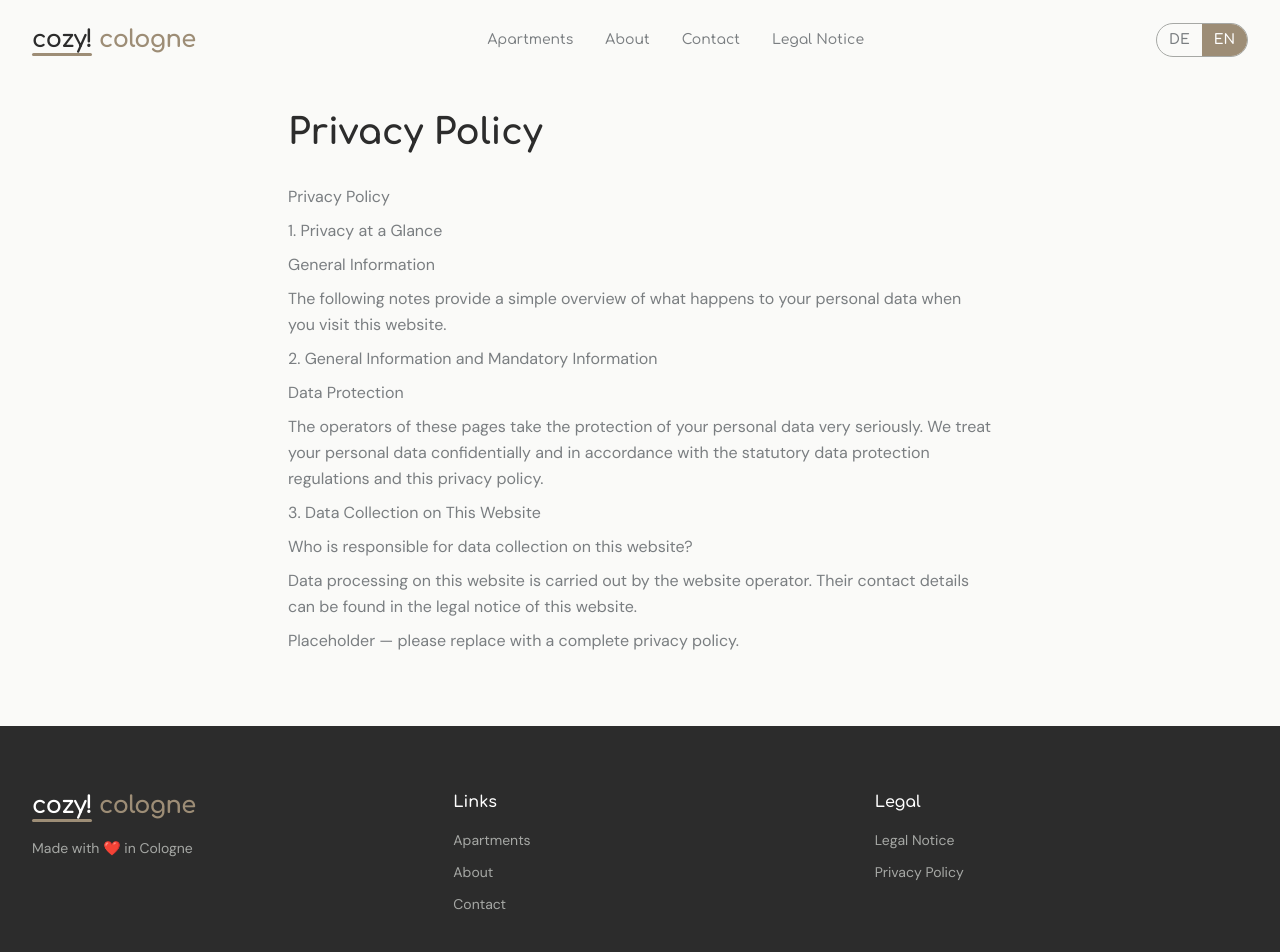
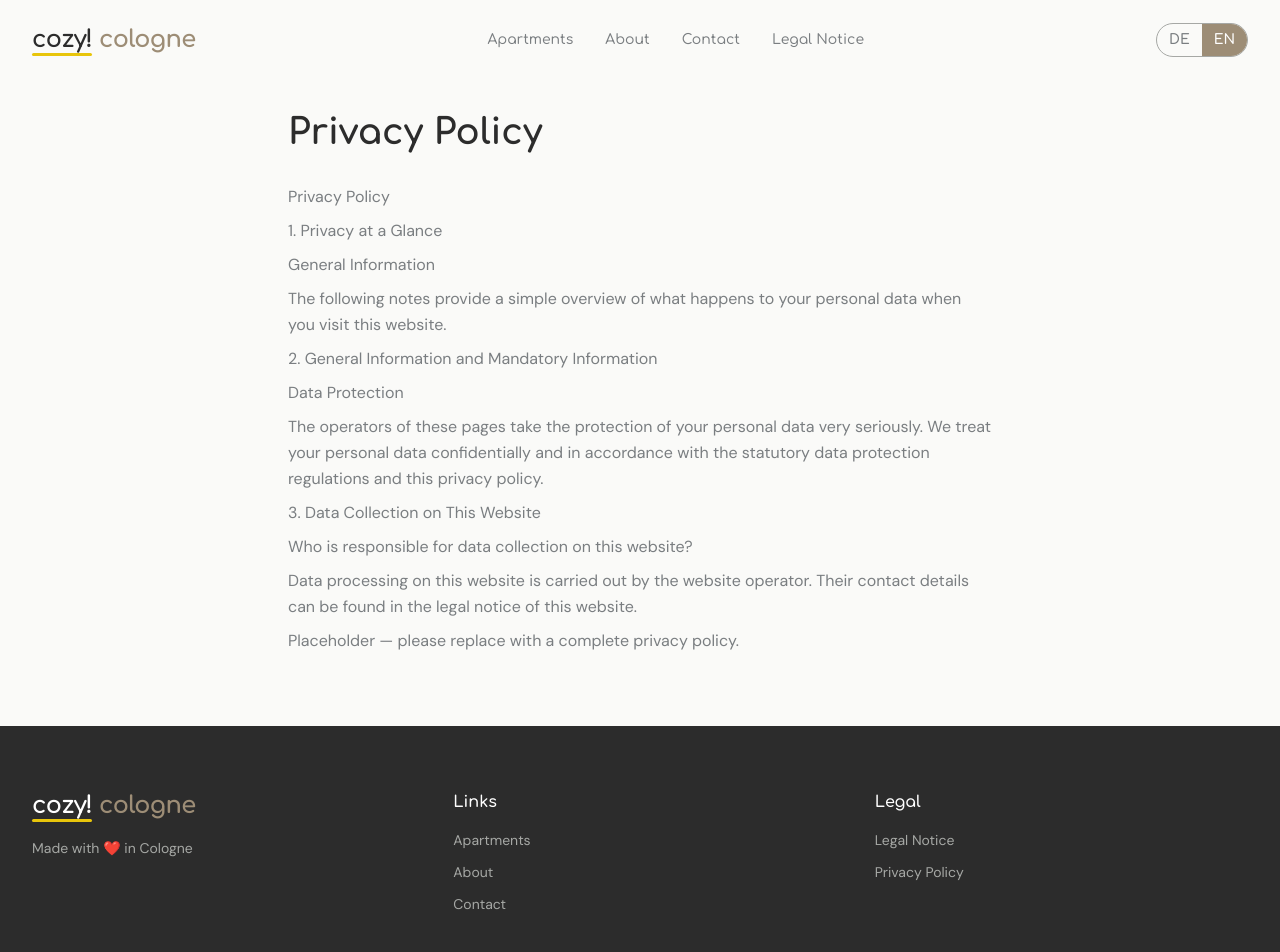
Before and after one commit to paulkowtun/cozy_cologne, a Next.js app: page /en/datenschutz in a window 1280 px wide. Shown: the top 952 px of the page. Built offline with nearby package versions, Linux system fonts and the light colour scheme.

Commit message:
first version

```diff
--- a/components/Footer.tsx
+++ b/components/Footer.tsx
@@ -16,7 +16,7 @@ export default function Footer() {
             <span className="font-heading text-2xl font-bold tracking-tight text-white">
               <span className="relative inline-block">
                 cozy!
-                <span className="absolute bottom-0 left-0 w-full h-[3px] bg-brand-warm-dark rounded-full" />
+                <span className="absolute bottom-0 left-0 w-full h-[3px] bg-[#E8C50B] rounded-full" />
               </span>{' '}
               <span className="text-brand-warm-dark">cologne</span>
             </span>
--- a/components/Header.tsx
+++ b/components/Header.tsx
@@ -35,10 +35,8 @@ export default function Header() {
 
   return (
     <header
-      className={`fixed top-0 left-0 right-0 z-50 transition-all duration-300 ${
-        scrolled
-          ? 'bg-page-white/95 backdrop-blur-sm shadow-sm'
-          : 'bg-transparent'
+      className={`fixed top-0 left-0 right-0 z-50 bg-page-white transition-shadow duration-300 ${
+        scrolled ? 'shadow-sm' : ''
       }`}
     >
       <div className="mx-auto max-w-7xl px-4 sm:px-6 lg:px-8">
--- a/components/Hero.tsx
+++ b/components/Hero.tsx
@@ -6,11 +6,11 @@ export default function Hero() {
   const t = useTranslations('hero');
 
   return (
-    <section className="relative min-h-[90vh] flex items-center justify-center overflow-hidden">
-      {/* Gradient background */}
+    <section className="relative h-screen flex items-center justify-center overflow-hidden">
+      {/* Gradient background — top to bottom for text contrast */}
       <div
         className="absolute inset-0 z-0"
-        style={{ background: 'linear-gradient(135deg, #9D8D76 0%, #EDE6CF 60%, #FAFAF8 100%)' }}
+        style={{ background: 'linear-gradient(to bottom, #7A6E5A 0%, #9D8D76 40%, #C4B89E 75%, #FAFAF8 100%)' }}
       />
 
       {/* Decorative circles */}
--- a/components/Logo.tsx
+++ b/components/Logo.tsx
@@ -9,7 +9,7 @@ export default function Logo({ className = '' }: { className?: string }) {
         <span className="relative inline-block">
           cozy!
           <span
-            className="absolute bottom-0 left-0 w-full h-[3px] bg-brand-warm-dark rounded-full"
+            className="absolute bottom-0 left-0 w-full h-[3px] bg-[#E8C50B] rounded-full"
             aria-hidden="true"
           />
         </span>{' '}
--- a/i18n/routing.ts
+++ b/i18n/routing.ts
@@ -1,6 +1,7 @@
 import { defineRouting } from 'next-intl/routing';
 
 export const routing = defineRouting({
-  locales: ['de', 'en'],
-  defaultLocale: 'de',
+  locales: ['en', 'de'],
+  defaultLocale: 'en',
+  localePrefix: 'as-needed',
 });
```
